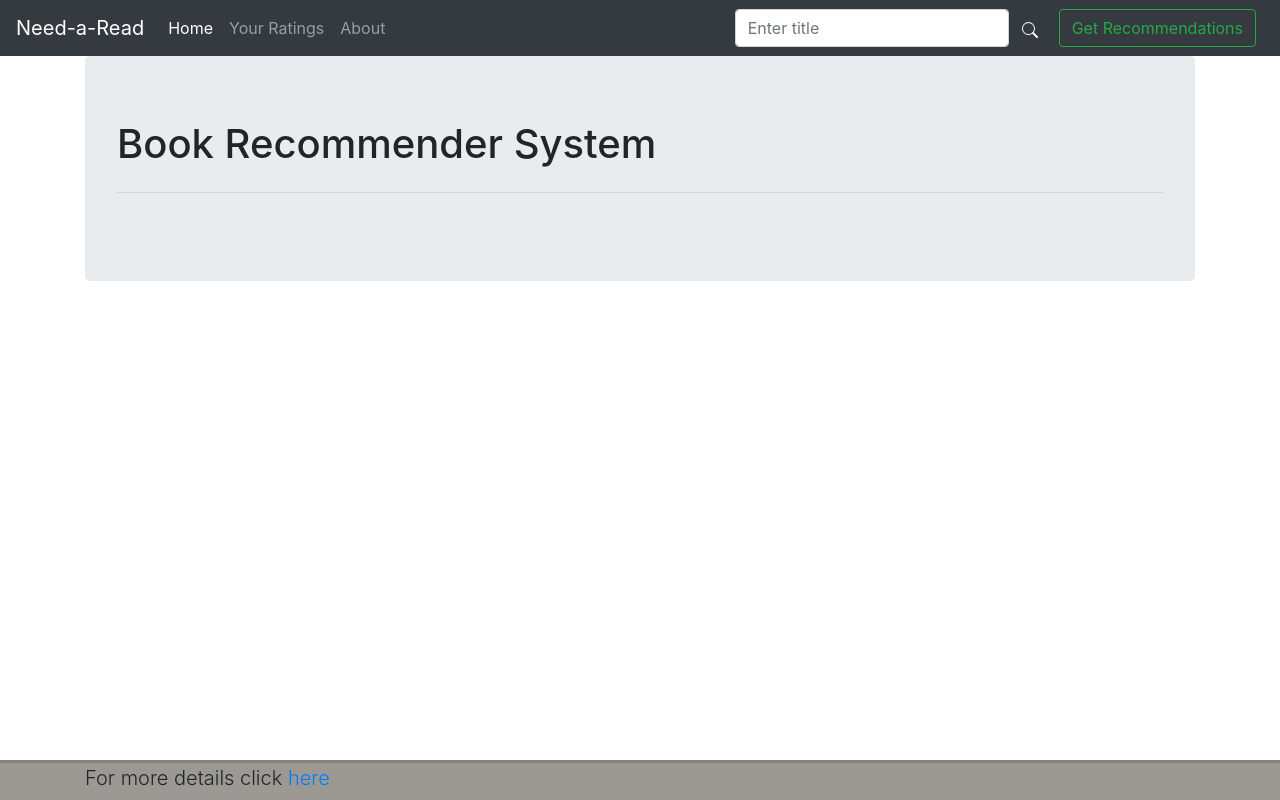
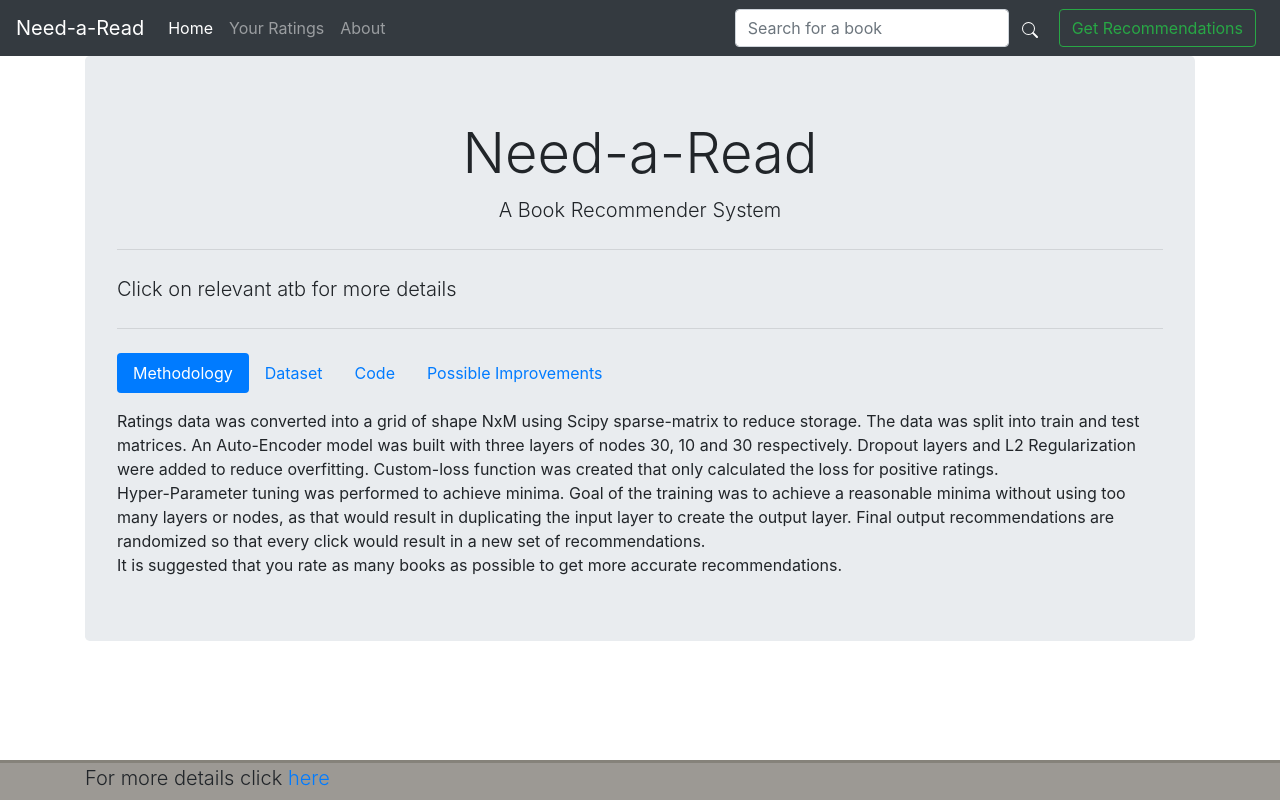
Before and after one commit to Safikh/Book-Recommender, a Flask app: page /info in a window 1280 px wide. Run offline with Flask 2, Linux system fonts and the light colour scheme; parts of the project's set-up code (start-up, migrations or seed data) failed here and were passed over; some libraries are stand-ins or nearby versions.

Commit message:
Added Error Pages. Modified UI. Added content to About Page.

```diff
--- a/project/__init__.py
+++ b/project/__init__.py
@@ -1,7 +1,9 @@
 from flask import Flask
 from project.core.views import core
+from project.error_pages.handlers import error_pages
 
 app = Flask(__name__)
 app.config['SECRET_KEY'] = 'mysecret'
 
 app.register_blueprint(core)
+app.register_blueprint(error_pages)
--- a/project/core/__init__.py
+++ b/project/core/__init__.py
@@ -17,7 +17,8 @@ with open(mu_path, 'rb') as f:
 M = model.input_shape[1]
 
 def predict(arr):
-    return model.predict(arr-mu) + mu
+    mask = (arr > 0) * 1.0
+    return model.predict(arr - mu*mask) + mu # mu should be subtracted only from given ratings
 
 
 if __name__ == "__main__":
--- a/project/core/views.py
+++ b/project/core/views.py
@@ -8,28 +8,26 @@ import os
 curr_dir = os.path.abspath(os.path.dirname(__file__))
 df_path = os.path.join(curr_dir, 'data/processed_books.csv')
 df = pd.read_csv(df_path)
-#print(df.head)
 M = df['book_id_new'].nunique()
-df['given_rating'] = np.zeros(M)
+df['given_rating'] = np.zeros(M) # Adding an empty column to store user ratings
 
 core = Blueprint('core', __name__)
 
 @core.route('/')
 def index():
-    return render_template('index.html')
+    return render_template('index.html') # Home Page template
 
 
 @core.route('/info')
 def info():
-    return render_template('info.html')
+    return render_template('info.html') # About Page template
 
 
 @core.route('/search')
 def search():
 
     text = request.args['title']
-
-    results = df[df['title'].str.contains(text, case=False)]
+    results = df[df['title'].str.contains(text, case=False)] # Search the titles for books based on text entered
     return render_template('search_results.html', results=results)
 
 
@@ -37,7 +35,6 @@ def search():
 def book(book_id_new):
 
     if book_id_new < M:
-
         book = df.loc[df['book_id_new'] == book_id_new]
         form = RatingForm()
 
@@ -48,25 +45,24 @@ def book(book_id_new):
 
         return render_template('book_page.html', book=book, form=form)
 
-    # Have to render error page for invalid book ID
-    #return render_template('book_page.html', title='Invalid Book ID!')
+    return render_template('error_pages/404.html'), 404 # When book_id exceeds limit
 
 
 @core.route('/user_ratings')
 def user_ratings():
 
-    rated_books = df[df["given_rating"] != 0]
+    rated_books = df[df["given_rating"] != 0] # Capturing books only which were rated
     return render_template('user_ratings.html', rated_books=rated_books)
 
 
 @core.route('/recommendations')
 def recommendations():
 
-    if (df['given_rating'] != 0).sum() < 5:
+    if (df['given_rating'] != 0).sum() < 5: # Need at least 5 ratings
         return redirect(url_for('core.user_ratings'))
 
     preds = predict(df['given_rating'].values.reshape(1, M)).reshape(-1, 1)
     df['predicted_rating'] = [np.round(pred, 2) for pred in preds]
-    recc_books = df[(df['given_rating'] == 0) & (df['predicted_rating'] > 3.25)].sample(n=10)
+    recc_books = df[(df['given_rating'] == 0) & (df['predicted_rating'] > 3.5)].sample(n=10) # GEtting a random sample of the books
 
     return render_template('recommendations.html', recc_books=recc_books)
--- a/project/templates/base.html
+++ b/project/templates/base.html
@@ -12,7 +12,7 @@
     <script src="https://code.jquery.com/jquery-3.5.1.slim.min.js" integrity="sha384-DfXdz2htPH0lsSSs5nCTpuj/zy4C+OGpamoFVy38MVBnE+IbbVYUew+OrCXaRkfj" crossorigin="anonymous"></script>
     <script src="https://cdn.jsdelivr.net/npm/popper.js@1.16.1/dist/umd/popper.min.js" integrity="sha384-9/reFTGAW83EW2RDu2S0VKaIzap3H66lZH81PoYlFhbGU+6BZp6G7niu735Sk7lN" crossorigin="anonymous"></script>
     <script src="https://stackpath.bootstrapcdn.com/bootstrap/4.5.2/js/bootstrap.min.js" integrity="sha384-B4gt1jrGC7Jh4AgTPSdUtOBvfO8shuf57BaghqFfPlYxofvL8/KUEfYiJOMMV+rV" crossorigin="anonymous"></script>
-    <script src="https://kit.fontawesome.com/871ffb7e43.js" crossorigin="anonymous"></script>
+    <!-- <script src="https://kit.fontawesome.com/871ffb7e43.js" crossorigin="anonymous"></script> -->
 </head>
 <body>
   <header>
@@ -38,10 +38,9 @@
 
       <div class="input-group-append">
         <form class="form-inline" action="{{url_for("core.search")}}">
-          <input class="form-control" type="search" placeholder="Enter title" aria-label="Search" name="title">
+          <input class="form-control" type="search" placeholder="Search for a book" aria-label="Search" name="title">
           <span class="input-group-btn">
             <button type=submit class="btn btn-dark">
-              <!-- <span class="fas fa-search" title="Submit"></span> -->
               <svg width="1em" height="1em" viewBox="0 0 16 16" class="bi bi-search" fill="currentColor" xmlns="http://www.w3.org/2000/svg">
                 <path fill-rule="evenodd" d="M10.442 10.442a1 1 0 0 1 1.415 0l3.85 3.85a1 1 0 0 1-1.414 1.415l-3.85-3.85a1 1 0 0 1 0-1.415z"/>
                 <path fill-rule="evenodd" d="M6.5 12a5.5 5.5 0 1 0 0-11 5.5 5.5 0 0 0 0 11zM13 6.5a6.5 6.5 0 1 1-13 0 6.5 6.5 0 0 1 13 0z"/>
--- a/project/templates/book_page.html
+++ b/project/templates/book_page.html
@@ -2,7 +2,7 @@
 {% block content %}
     <div class="jumbotron" align="center">
         <h1 class="display-4">{{book['title'].values[0]}}</h1>
-        <img src="{{book['large_image_url'].values[0]}}" width="240" height="320">
+        <img src="{{book['large_image_url'].values[0]}}" width="240" height="320" class="rounded img-thumbnail">
         <p>
           Authors: {{book['authors'].values[0]}} <br>
           Published in: {{book['original_publication_year'].values[0]|int}} <br>
--- /dev/null
+++ b/project/templates/error_pages/404.html
@@ -0,0 +1,6 @@
+{% extends "base.html" %}
+{% block content %}
+    <div class="jumbotron">
+        <h1>404 Page NOT FOUND! Please Enter correct URL</h1>
+    </div>
+{% endblock %}
--- a/project/templates/info.html
+++ b/project/templates/info.html
@@ -1,8 +1,53 @@
 {% extends "base.html" %}
 {% block content %}
     <div class="jumbotron">
-        <h1>Book Recommender System</h1>
+      <h1 class="display-4" align="center">Need-a-Read</h1>
+      <p class="lead" align="center">A Book Recommender System</p>
+      <hr class="my-4">
+      <p class="lead">Click on relevant atb for more details</p>
         <hr class="my-4">
-        <p></p>
+        <ul class="nav nav-pills mb-3" id="pills-tab" role="tablist">
+          <li class="nav-item">
+            <a class="nav-link active" id="methodology-tab" data-toggle="pill" href="#methodology" role="tab" aria-controls="methodology" aria-selected="true">Methodology</a>
+          </li>
+          <li class="nav-item">
+            <a class="nav-link" id="dataset-tab" data-toggle="pill" href="#dataset" role="tab" aria-controls="dataset" aria-selected="false">Dataset</a>
+          </li>
+          <li class="nav-item">
+            <a class="nav-link" id="code-tab" data-toggle="pill" href="#code" role="tab" aria-controls="code" aria-selected="false">Code</a>
+          </li>
+          <li class="nav-item">
+            <a class="nav-link" id="pi-tab" data-toggle="pill" href="#pi" role="tab" aria-controls="pi" aria-selected="false">Possible Improvements</a>
+          </li>
+        </ul>
+        <div class="tab-content" id="pills-TabContent">
+          <div class="tab-pane fade show active" id="methodology" role="tabpanel" aria-labelledby="methodology-tab">
+            Ratings data was converted into a grid of shape NxM using Scipy sparse-matrix to reduce storage.
+            The data was split into train and test matrices. An Auto-Encoder model was built with three layers of nodes 30, 10 and 30 respectively.
+            Dropout layers and L2 Regularization were added to reduce overfitting.
+            Custom-loss function was created that only calculated the loss for positive ratings. <br>
+          	Hyper-Parameter tuning was performed to achieve minima.
+            Goal of the training was to achieve a reasonable minima without using too many layers or nodes, as that would result in duplicating the input layer to create the output layer.
+            Final output recommendations are randomized so that every click would result in a new set of recommendations. <br>
+            It is suggested that you rate as many books as possible to get more accurate recommendations.
+          </div>
+          <div class="tab-pane fade" id="dataset" role="tabpanel" aria-labelledby="dataset-tab">
+            The Dataset used for ratings and books information is from goodbooks-10k.
+            It is available <a href="https://www.kaggle.com/zygmunt/goodbooks-10k">here</a>.
+            Ratings dataset has been converted into sparse matrix grid. Cover photos were taken from the URLs provided with the dataset.
+            The Dataset is reusable under CC BY-SA 4.0 License.
+          </div>
+          <div class="tab-pane fade" id="code" role="tabpanel" aria-labelledby="code-tab">
+            Code for Model Creation:  Found <a href="https://github.com/Safikh/Book-Recommender-Model">here</a> <br>
+            Code for Deployment: Found <a href="https://github.com/Safikh/Book-Recommender">here</a>
+          </div>
+          <div class="tab-pane fade container" id="pi" role="tabpanel" aria-labelledby="pi-tab">
+            <ul class="list-group" align="center">
+              <li class="list-group-item">More exhaustive dataset</li>
+              <li class="list-group-item">Functionality for user to save his ratings</li>
+              <li class="list-group-item">Ability to add new books</li>
+            </ul>
+          </div>
+        </div>
     </div>
 {% endblock %}
--- a/project/templates/recommendations.html
+++ b/project/templates/recommendations.html
@@ -5,7 +5,7 @@
       <div class="row container">
         {% for _, book in recc_books.iterrows() %}
           <div class="card .col-sm m-1 border border-dark" style="width: 12rem">
-            <img src="{{book['medium_image_url']}}" height="150" class="m-1 border border-info">
+            <img src="{{book['medium_image_url']}}" height="150" class="m-1 border border-info rounded">
             <div class="card-body">
                 <h6 class="card-title">
                   <a href="{{url_for('core.book', book_id_new=book['book_id_new'])}}">{{book['title']}}</a>
--- a/project/templates/search_results.html
+++ b/project/templates/search_results.html
@@ -11,7 +11,7 @@
 
           {% for _, book in results[:20].iterrows() %}
             <div class="card .col-sm m-1 border border-dark" style="width: 12rem">
-              <img src="{{book['medium_image_url']}}" height="150" class="m-1 border border-info">
+              <img src="{{book['medium_image_url']}}" height="150" class="m-1 border border-info rounded">
               <div class="card-body">
                   <h6 class="card-title">
                     <a href="{{url_for('core.book', book_id_new=book['book_id_new'])}}">{{book['title']}}</a>
--- a/project/templates/user_ratings.html
+++ b/project/templates/user_ratings.html
@@ -12,7 +12,7 @@
       <div class="row container">
         {% for _, book in rated_books.iterrows() %}
         <div class="card .col-sm m-1 border border-dark" style="width: 12rem">
-          <img src="{{book['medium_image_url']}}" height="150" class="m-1 border border-info">
+          <img src="{{book['medium_image_url']}}" height="150" class="m-1 border border-info rounded">
           <div class="card-body">
               <h6 class="card-title">
                 <a href="{{url_for('core.book', book_id_new=book['book_id_new'])}}">{{book['title']}}</a>
```
Also changed, not shown: project/error_pages/handlers.py (added, +7 -0 lines).
